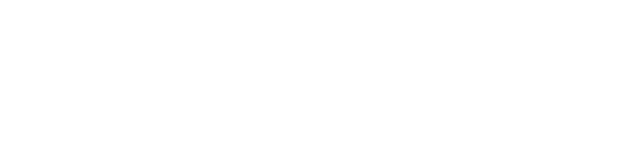
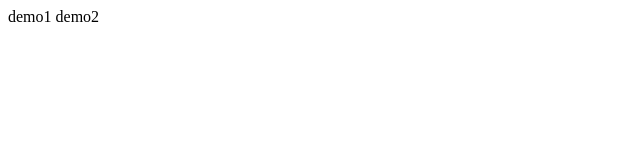
Before and after one commit to Kgv-usi/git-demo, a plain HTML site: page index.html in a window 1280 px wide. Shown: the whole page, without its empty margins (0-640 px from the left). Drawn offline with Linux system fonts and the light colour scheme.

Commit message:
second commit

```diff
--- a/index.html
+++ b/index.html
@@ -6,6 +6,7 @@
     <title>Document</title>
 </head>
 <body>
-
+    demo1
+    demo2
 </body>
 </html>
```
